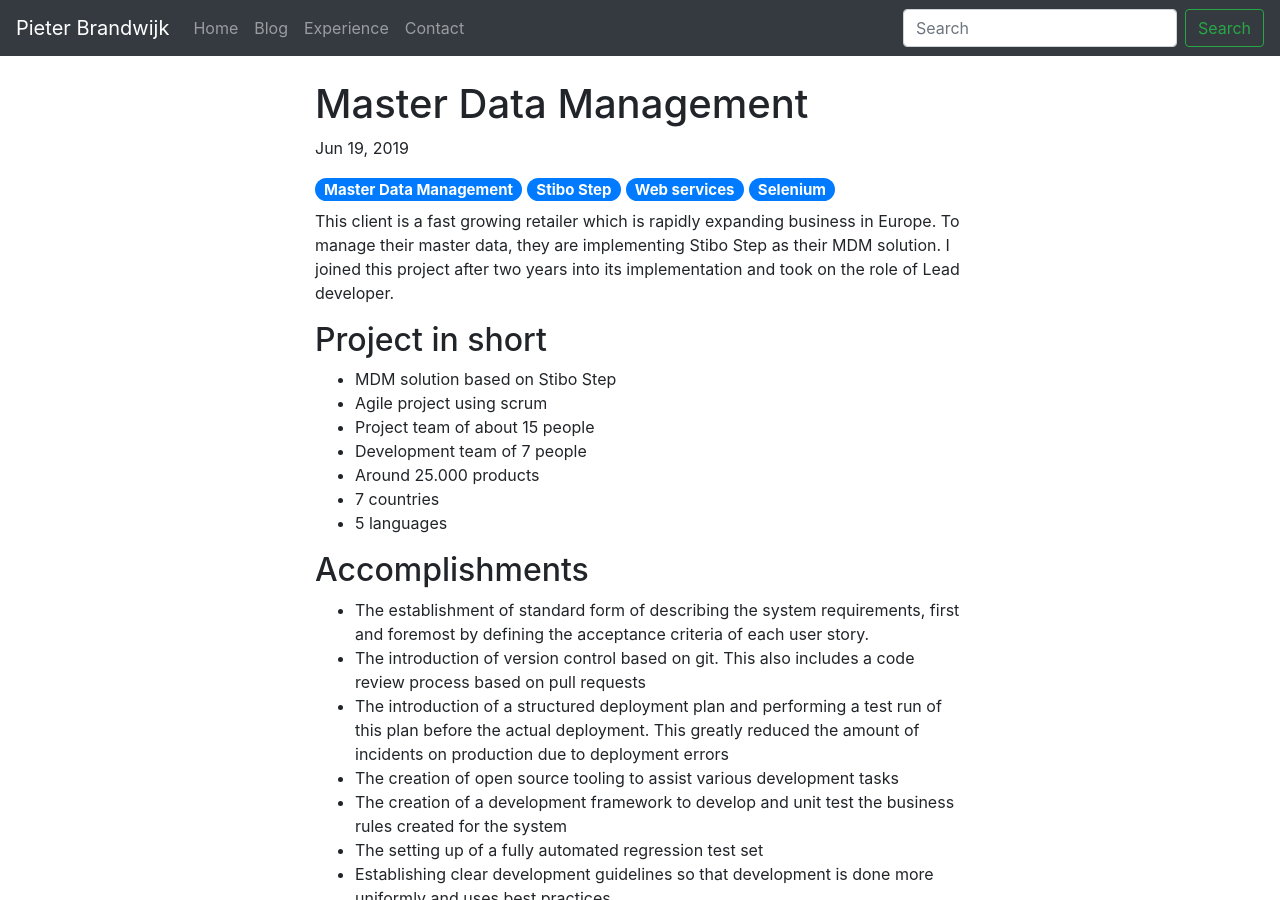
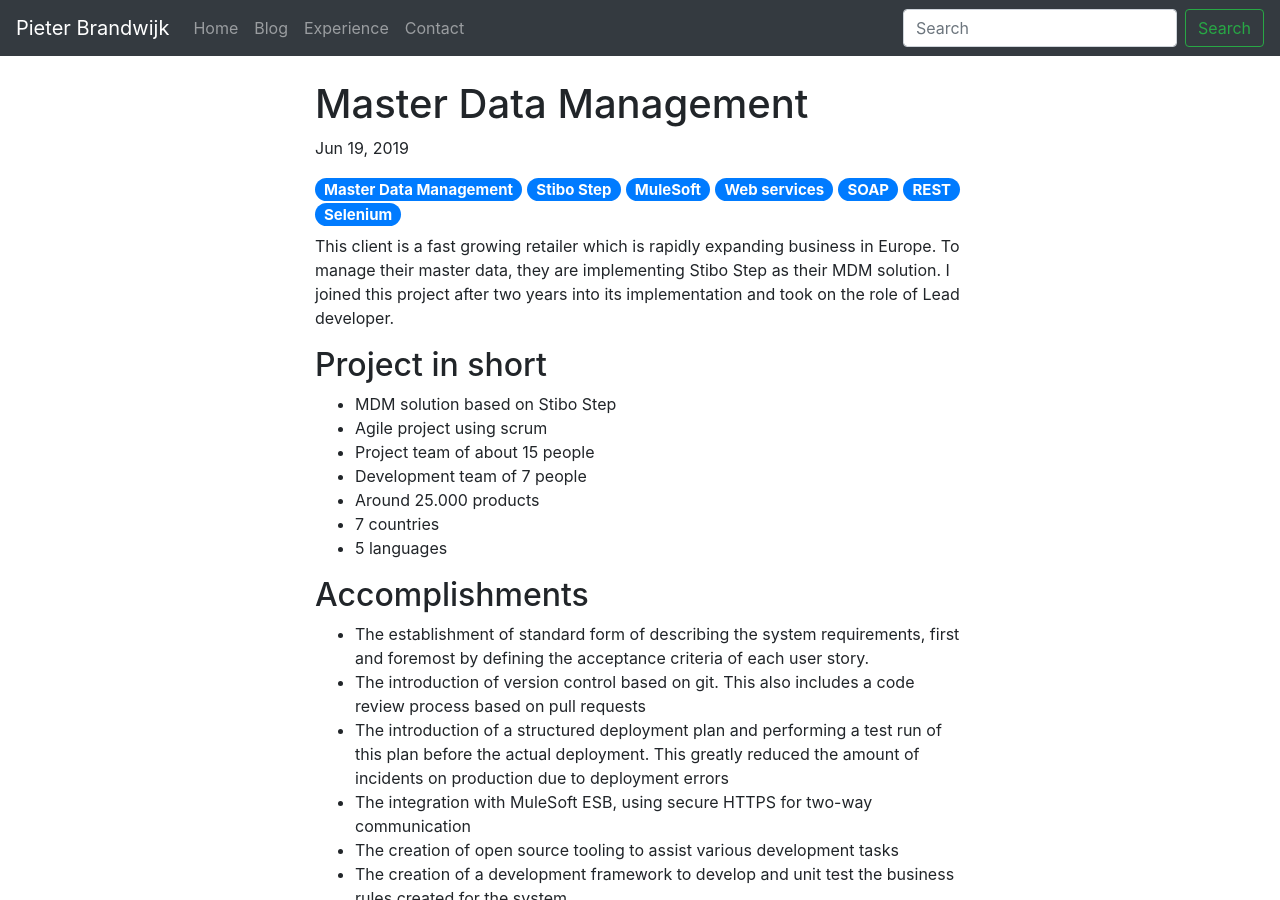
Before and after one commit to pbrandwijk/pbrandwijk.github.io, a Jekyll site: the page built from _projects/2019-06-19-action-mdm.md, in a window 1280 px wide and 900 px high. Built offline with Jekyll 4.4.1, drawn with Linux system fonts in a browser that asks for light colours; nearby versions of some CDN libraries; comment, search, counter and statistics services are not loaded; some of the changed text lies outside the part shown.

Commit message:
Update project description

```diff
--- a/_projects/2019-06-19-action-mdm.md
+++ b/_projects/2019-06-19-action-mdm.md
@@ -10,7 +10,10 @@ location: "Valencia, Spain and Utrecht, The Netherlands"
 tags:
   - Master Data Management
   - Stibo Step
+  - MuleSoft
   - Web services
+  - SOAP
+  - REST
   - Selenium
 permalink: /experience/Action-mdm/
 ---
@@ -29,9 +32,11 @@ This client is a fast growing retailer which is rapidly expanding business in Eu
 - The establishment of standard form of describing the system requirements, first and foremost by defining the acceptance criteria of each user story.
 - The introduction of version control based on git. This also includes a code review process based on pull requests
 - The introduction of a structured deployment plan and performing a test run of this plan before the actual deployment. This greatly reduced the amount of incidents on production due to deployment errors
+- The integration with MuleSoft ESB, using secure HTTPS for two-way communication
 - The creation of open source tooling to assist various development tasks
 - The creation of a development framework to develop and unit test the business rules created for the system
-- The setting up of a fully automated regression test set
+- The setting up of a fully automated regression test set based on SOAP and REST
+web services
 - Establishing clear development guidelines so that development is done more uniformly and uses best practices
 
 ## Utilities
```
